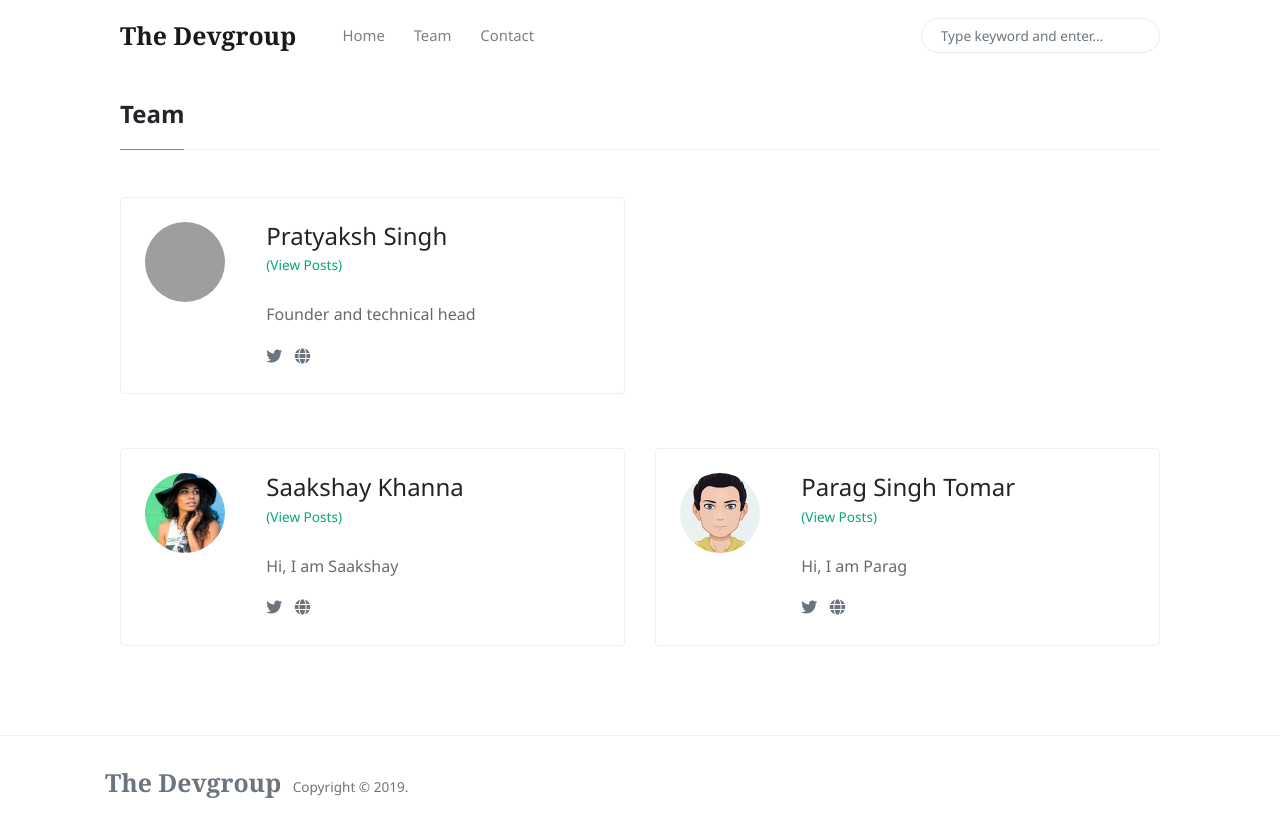
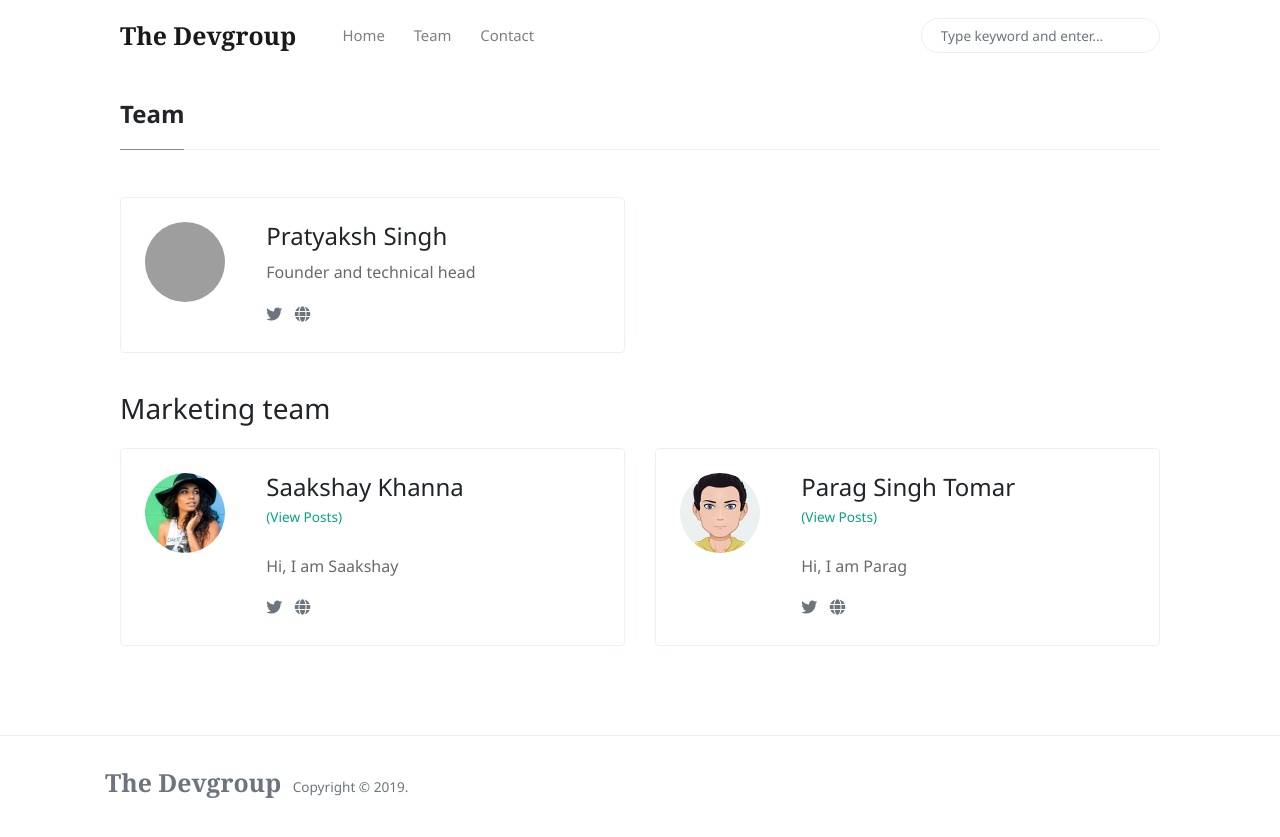
Before and after one commit to VeliboDev/velibodev.github.io, a Jekyll site: the page built from _pages/team.html, in a window 1280 px wide. Shown: the top 837 px of the page. Built offline with Jekyll 4.4.1, drawn with Linux system fonts in a browser that asks for light colours; nearby versions of some CDN libraries; grey boxes are pictures that could not be loaded.

```diff
--- a/_layouts/default.html
+++ b/_layouts/default.html
@@ -4,6 +4,8 @@
     <meta charset="utf-8">
     <meta name="viewport" content="width=device-width, initial-scale=1, shrink-to-fit=no">
     <meta http-equiv="X-UA-Compatible" content="ie=edge">
+    <!-- search console -->
+    <meta name="google-site-verification" content="2FpA0UhABobsvgB2TEMCHA3bV-wD7zTF2wOa03b9Na4" />
     <title>{{page.title}} | {{site.name}}</title>
 
     {% seo %}
--- a/_pages/team.html
+++ b/_pages/team.html
@@ -26,9 +26,9 @@ permalink: "/team.html"
           <div class="col-md-9">
             <a href="{{ site.baseurl }}/author-{{ author[1].name | slugify }}">
               <h4 class="text-dark mb-0">Pratyaksh Singh</h4>
-              <small class="d-inline-block mt-1 mb-3 font-weight-normal"
+              <!-- <small class="d-inline-block mt-1 mb-3 font-weight-normal"
                 >(View Posts)</small
-              >
+              > -->
               <div class="excerpt">Founder and technical head</div>
             </a>
             <div class="icon-block mt-3 d-flex justify-content-between">
@@ -48,6 +48,7 @@ permalink: "/team.html"
       </div>
     </div>
   </div>
+  <h3>Marketing team</h3>
   <div class="row gap-y listrecent listrecent listauthor">
     {% for author in site.authors %}
     <div class="col-lg-6 mb-4">
```
